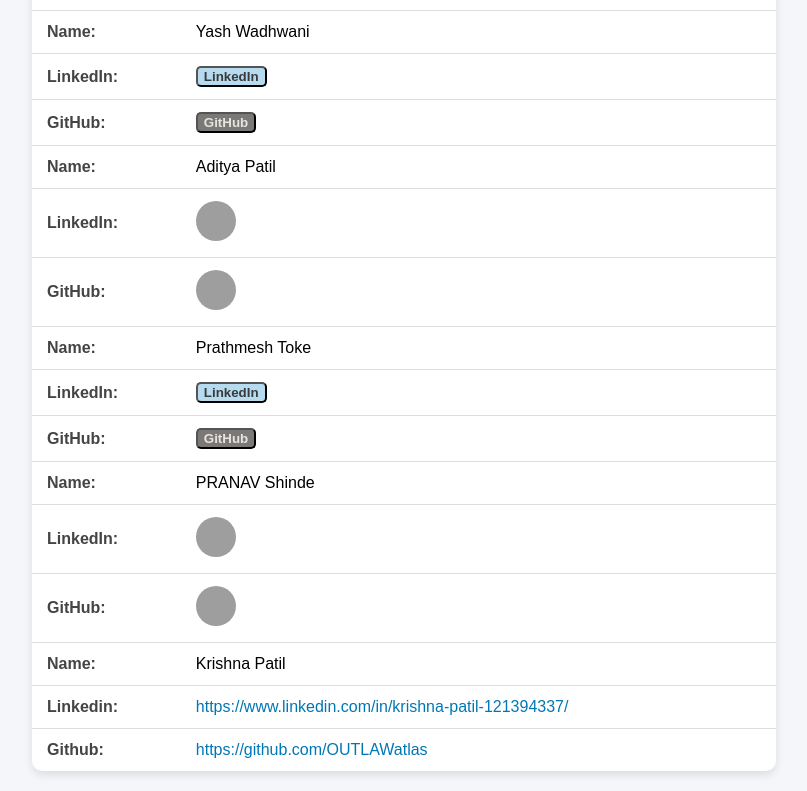
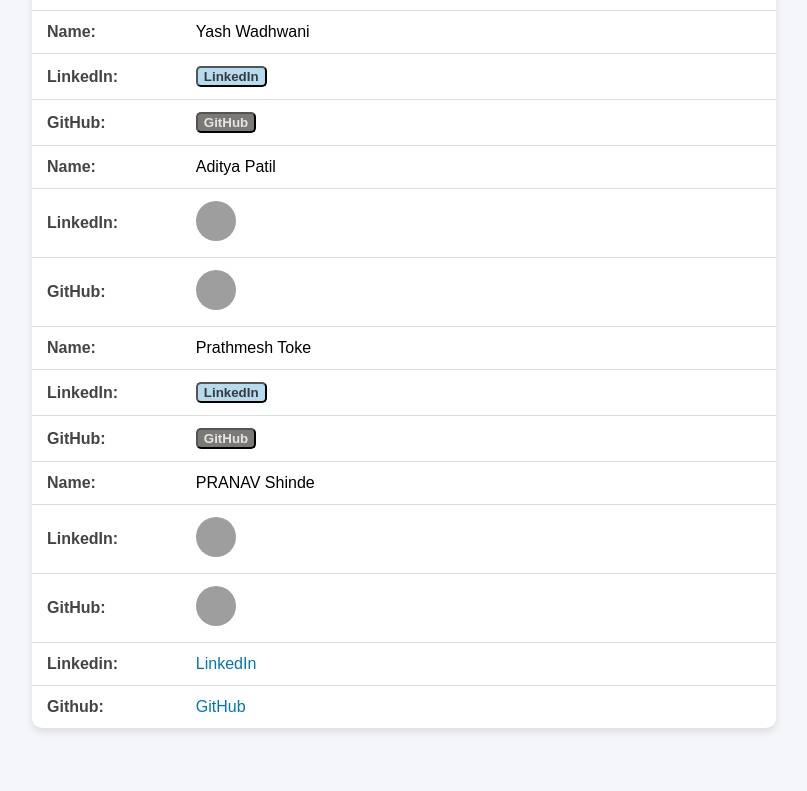
Before and after one commit to HarzhMehta/Wev_ETP_proj, a plain HTML site: page index.html in a window 1280 px wide. Shown: the part 1000-1791 px from the top of the page, without its empty margins (236-1043 px from the left). After the commit the page ends 1748 px from the top, so only its background shows below. Drawn offline with Linux system fonts and the light colour scheme; grey boxes are pictures that could not be loaded.

Commit message:
added style to my tab

```diff
--- a/index.html
+++ b/index.html
@@ -162,17 +162,17 @@
                 </a>
             </td>
         </tr>
-   <tr>
-            <td>Name: </td>
-            <td>Krishna Patil</td>
-        </tr>
-        <tr>
+       <tr>
             <td>Linkedin: </td>
-            <td><a href="https://www.linkedin.com/in/krishna-patil-121394337/" target="_blank">https://www.linkedin.com/in/krishna-patil-121394337/</a></td>
+            <td>
+                <a href="https://www.linkedin.com/in/krishna-patil-121394337/" target="_blank" class="krishna-clean-btn linkedin-clean-btn">LinkedIn</a>
+            </td>
         </tr>
         <tr>
             <td>Github: </td>
-            <td><a href="https://github.com/OUTLAWatlas" target="_blank">https://github.com/OUTLAWatlas</a></td>
+            <td>
+                <a href="https://github.com/OUTLAWatlas" target="_blank" class="krishna-clean-btn github-clean-btn">GitHub</a>
+            </td>
         </tr>
     </table>
 </body>
```
